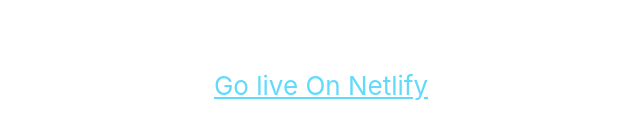
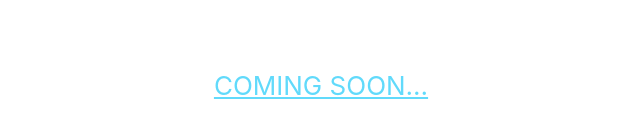
Before and after one commit to secretmedellin/my-app, a React (Create React App) app: page / in a window 1280 px wide. Shown: the part 516-654 px from the top of the page, without its empty margins (319-959 px from the left). Built offline with nearby package versions, Linux system fonts and the light colour scheme.

Commit message:
coming soon

```diff
--- a/src/App.js
+++ b/src/App.js
@@ -14,7 +14,7 @@
           target="_blank"
           rel="noopener noreferrer"
         >
-          Go live On Netlify
+          COMING SOON...
         </a>
       </header>
     </div>
```
